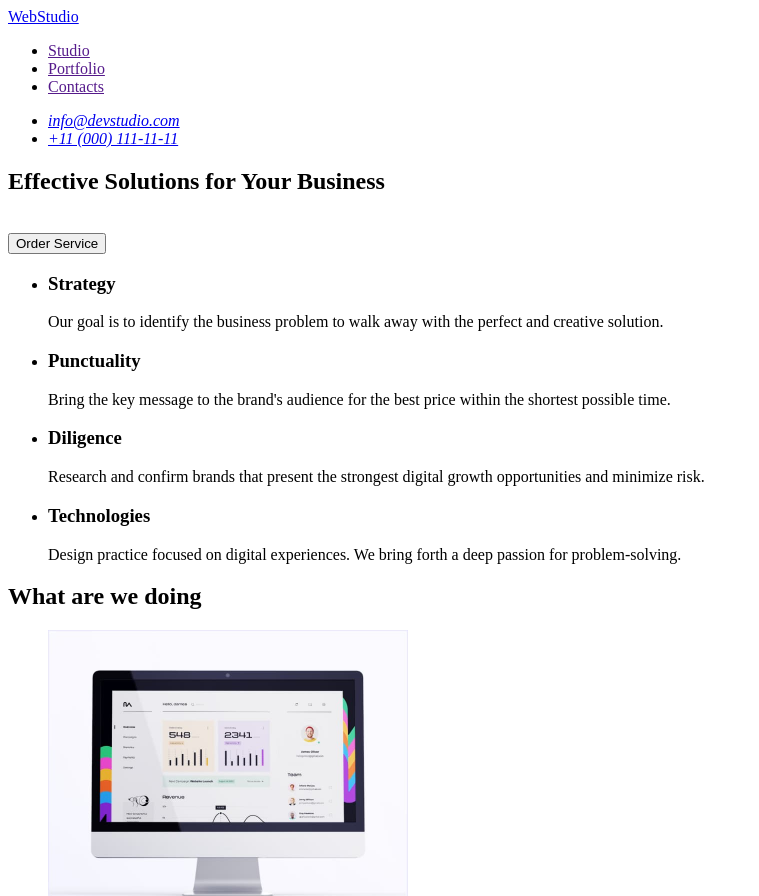
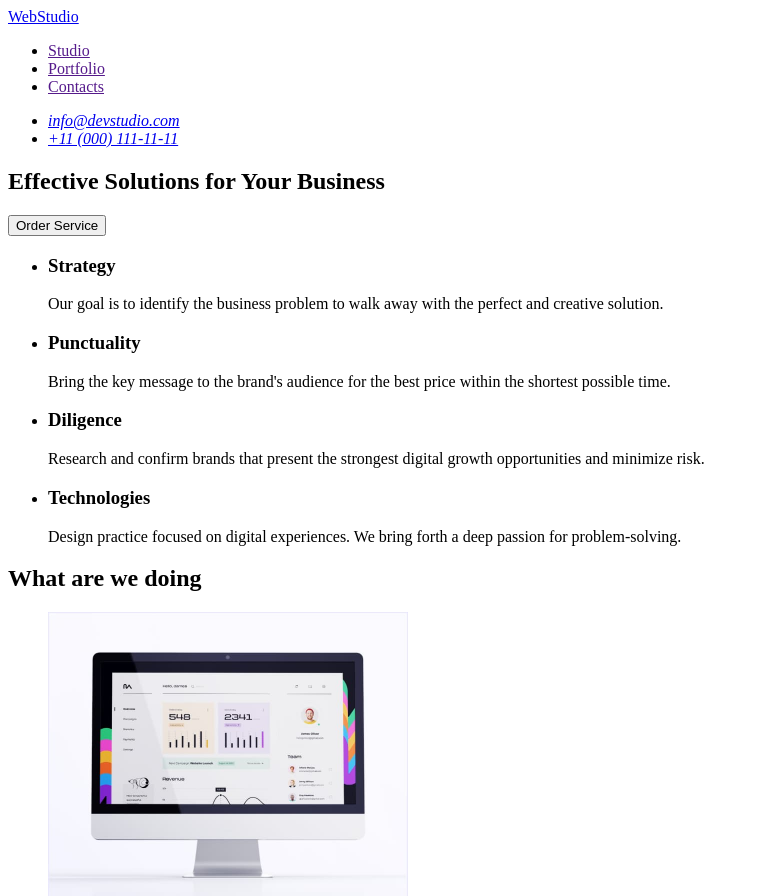
Before and after one commit to DemioSan/goit-markup-hw-01, a plain HTML site: page index.html in a window 1280 px wide. Shown: the top 896 px of the page, without its empty margins (0-759 px from the left). Drawn offline with Linux system fonts and the light colour scheme.

Commit message:
Update index.html

```diff
--- a/index.html
+++ b/index.html
@@ -36,7 +36,7 @@
     <main>
         <!--Hero image (Figma)/Section 1 (VSC)-->
         <section>
-            <h1>Effective Solutions for Your Business</h1><br />
+            <h1>Effective Solutions for Your Business</h1>
             <button type="button">Order Service</button>
         </section>
 
```
